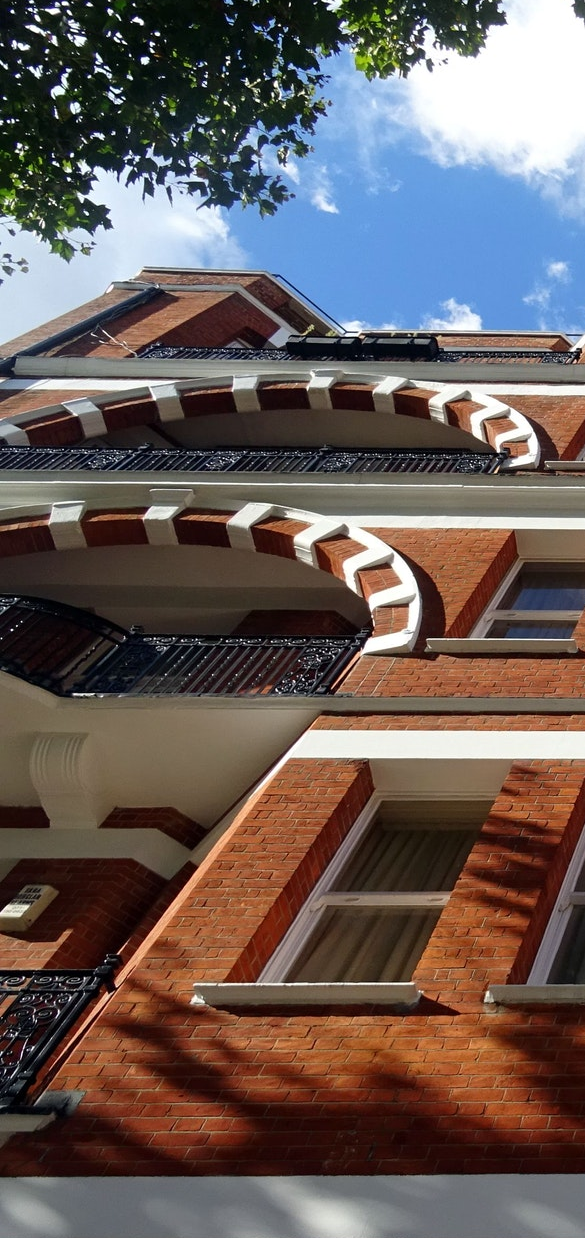
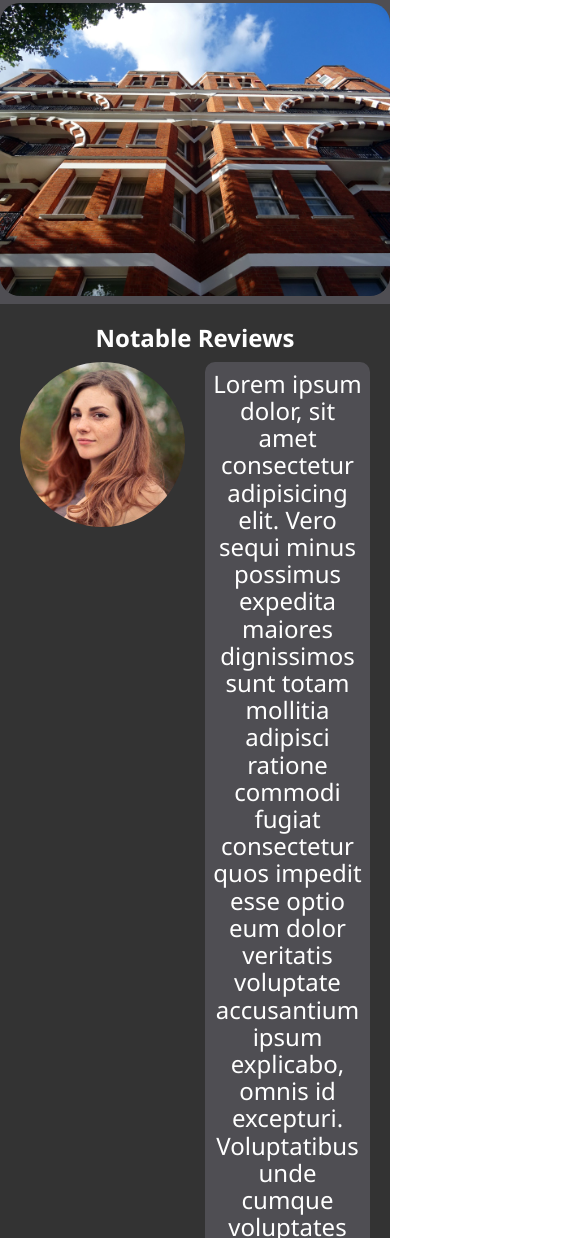
Before and after one commit to DevRNelson/Hotel-, a plain HTML site: page HTML/About.html in a window 390 px wide. Shown: the part 762-2000 px from the top of the page, 585 px wide, since content can reach past the window. Drawn offline with Linux system fonts and the light colour scheme.

Commit message:
ABOUT PAGE CSS UPDATES

```diff
--- a/CSS/style.css
+++ b/CSS/style.css
@@ -188,6 +188,88 @@ html{
     background-color:  #f7c08a;
 }
 
+/* About Page
+
+/* Main Section Styles */
+#aboutsec1 {
+    display: grid;
+    padding-top: 5%;
+    grid-template-columns: 1fr 1fr;
+    gap: 20px;
+    color: white;
+    background-color: #4f4e53;
+}
+
+#sec1grid {
+    padding: 50px;
+
+}
+
+#sec1gridpic {
+    text-align: center;
+}
+
+#sec1gridpic img {
+    max-width: 60%;
+    border-radius: 20px;
+}
+
+#aboutsec2 {
+    padding: 20px;
+    background-color: #333;
+}
+
+#aboutsec2  h2{
+    text-align: center;
+    color: white;
+    padding-bottom: 3%;
+}
+
+#aboutsec2one {
+    display: grid;
+    grid-template-columns: 2fr 2fr;
+    gap: 20px;
+}
+
+#aboutsec2one p {
+    display: grid;
+    gap: 20px;
+    font-size: 1.8rem;
+    text-align: center;
+    padding: 5%;
+    border-radius: 10px;
+    background-color: #4f4e53;
+    color: white;
+    image-rendering: none;
+}
+
+#sectwopic img {
+    max-width: 60%;
+    border-radius: 600px;
+}
+/* About Page End */
+
+@media screen and (max-width: 768px) {
+    /* Adjust grid layout for smaller screens */
+    #aboutsec1 {
+        grid-template-columns: 1fr;
+    }
+
+    /* Make images responsive */
+    #sec1gridpic img,
+    #sectwopic img {
+        max-width: 100%;
+        height: auto;
+
+    }
+
+    /* Adjust font sizes for readability */
+    #sec1grid h1,
+    #aboutsec2 h2,
+    #aboutsec2one p {
+        font-size: 1.5rem;
+    }
+}
 
 
 /* Responsive adjustments  to grid for smaller screens */
--- a/HTML/About.html
+++ b/HTML/About.html
@@ -16,9 +16,6 @@
           <div id="LOGO">
                 <h1>FSD </h1>
              <div>
-             <a href=""></a>
-             <a href=""></a>
-             <a href="Contact.html"> Contact</a>
              <a href="About.html"> About</a>
              <a href="../Index.html"> Home</a>
        </div>
@@ -28,9 +25,7 @@
               <div id="sec1grid">
                <h1><span>About</span> Hotel FSD</h1>
                <p>Lorem ipsum dolor sit amet consectetur adipisicing elit. Aut et, voluptatum omnis iste vel natus aperiam assumenda, explicabo facilis eum tempore, quae nam obcaecati optio itaque dolorem vero deserunt corporis eius nemo. Laborum ut eum dolorem rem molestias accusamus voluptatibus fuga labore, corporis quasi, repudiandae neque dolorum unde deserunt ducimus!Lorem ipsum dolor sit amet consectetur adipisicing elit. Ea beatae incidunt maxime facere, vel accusamus quae? Voluptas a molestias sunt at officiis rem blanditiis. Dolorum iusto commodi tenetur exercitationem dicta quas nemo, voluptatem saepe assumenda in reiciendis alias, error inventore harum voluptate? Numquam nisi expedita sit quisquam nemo culpa consequatur.</p>
-               <br>
-               <p>Lorem ipsum dolor sit amet consectetur adipisicing elit. Id accusamus vero omnis obcaecati harum nulla et voluptas reprehenderit praesentium ab, sunt dolorum ipsum. Molestias, at laborum inventore nobis quia laboriosam modi porro? Velit, commodi vitae, laboriosam vel omnis ratione delectus eaque molestiae non ipsa voluptatum facilis tempora labore eos quisquam?</p>
-              </div>
+                    </div>
 
               <div id="sec1gridpic">
                   <img src="../IMAGES/photo-2.jpg" alt="Photo Looking up at the Hotel">
@@ -38,18 +33,13 @@
           </section>
 
           <section id="aboutsec2">
-              <h2>What Our Guests Say</h2>
+              <h2>Notable Reviews</h2>
               <div id="aboutsec2one">
                   <div id="sectwopic">
                   <img src="../IMAGES/person-1.jpg" alt="Picture of Girl">
                 </div>
-                  <p>Lorem ipsum dolor sit amet consectetur, adipisicing elit. Mollitia perferendis delectus porro, molestias dolore maiores aspernatur obcaecati voluptate quibusdam similique accusantium qui iste temporibus asperiores dicta. Adipisci, ab. Laboriosam eum sit fugiat quam ea, minus praesentium sapiente assumenda illum, totam quas porro, unde rem non nisi excepturi similique iste aliquid culpa. Atque, at sit eligendi, officia accusantium non quos ratione deserunt officiis alias ipsam nemo in excepturi totam quod. Nesciunt qui neque culpa, ipsa </p>
-              </div>
-
-              <div id="aboutsec2two">
-                  <img src="../IMAGES/person-2.jpg" alt="Picture Of Girl">
-                  <p>Lorem ipsum dolor sit amet consectetur, adipisicing elit. Sint cupiditate cumque, ullam quos ex quasi! Vero velit voluptatum fugit consequuntur quos officia, veniam ipsam suscipit, earum libero numquam harum voluptas reprehenderit consequatur ratione? Dolores ducimus aliquam facere ea itaque. Eos tenetur magnam fugit? Quis modi sapiente, esse iure laborum saepe! Dicta iusto accusantium error inventore sint porro officiis, modi et earum quasi alias quaerat vitae libero eveniet adipisci beatae dignissimos pariatur eum. Quam atque voluptates</p>
-              </div>
+                <p>Lorem ipsum dolor, sit amet consectetur adipisicing elit. Vero sequi minus possimus expedita maiores dignissimos sunt totam mollitia adipisci ratione commodi fugiat consectetur quos impedit esse optio eum dolor veritatis voluptate accusantium ipsum explicabo, omnis id excepturi. Voluptatibus unde cumque voluptates dolor facere doloribus iste officiis similique magnam ullam distinctio laudantium vitae, fugiat ex laborum </p>
+                </div>
           </section>
          </main>
        <section>
```
Also changed, not shown: Index.html (+2 -3 lines).
